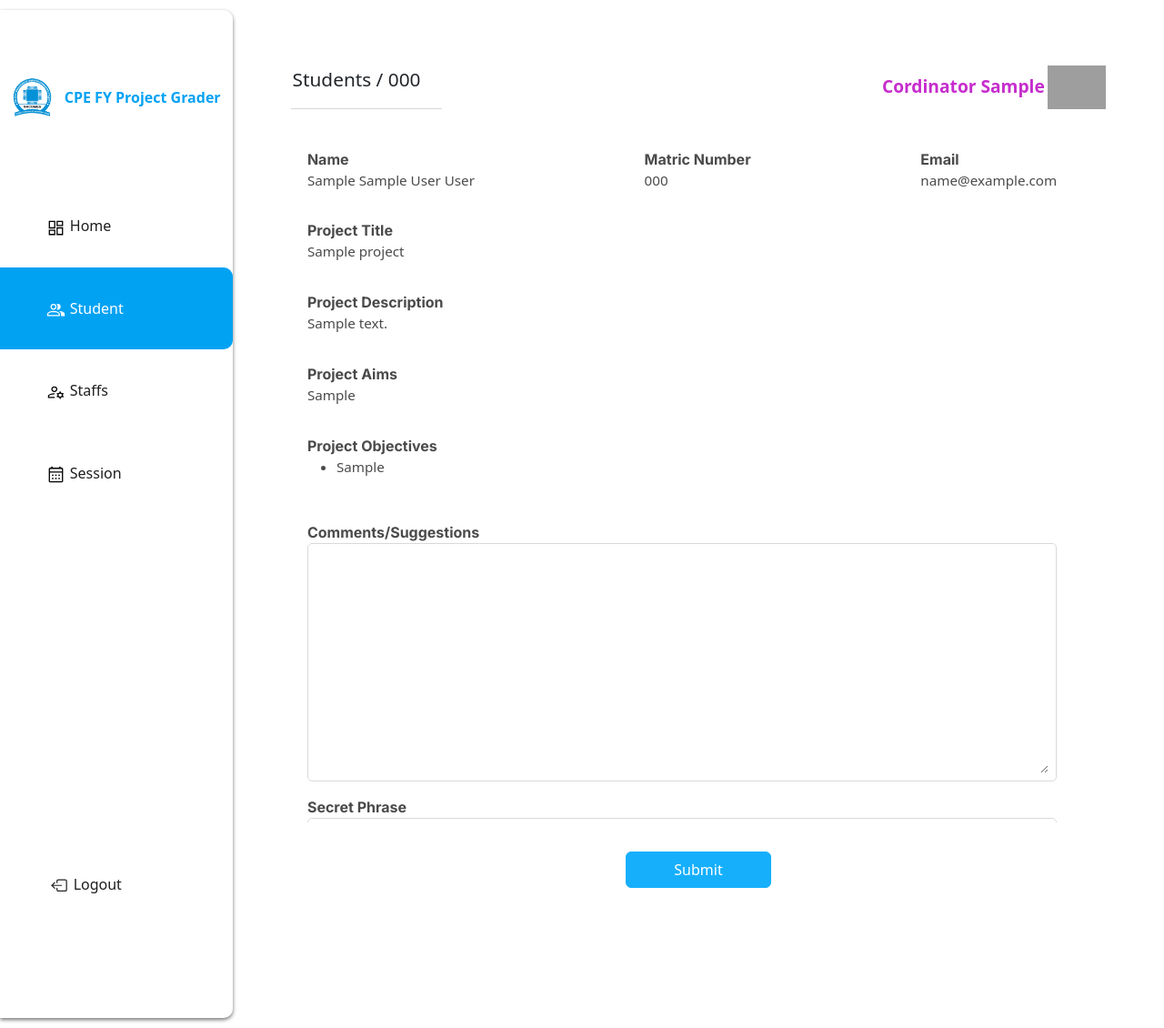
After one commit to Peter-Immanuel/fy-project-grader, a Django app: page /staffs/dashboard/students/00000000-0000-0000-0000-000000000001/ in a window 1280 px wide. The commit adds this page. Shown: the whole page at 91% size. Run offline with Django 3.2, Linux system fonts and the light colour scheme; a user stored in the database is signed in; tables that the repository leaves empty hold one stand-in row (values such as "Sample post"); some libraries are stand-ins or nearby versions; grey boxes are pictures that could not be loaded.

Commit message:
Feat: Added student details form

```diff
--- a/apps/grader/forms.py
+++ b/apps/grader/forms.py
@@ -472,6 +472,20 @@ class ExternalDefenseEvaluationForm(DefenseEvaluationForm):
 
 
 
+class ProjectApprovalForm(forms.Form):
+
+    comment = forms.CharField(widget=forms.Textarea)
+    secret = forms.CharField()
+    approval = forms.BooleanField()
+
+
+    def validate_evaluator(self, staff_profile):
+        return validate_secret(self.cleaned_data.get("secret"), staff_profile.secret)
+
+
+
+
+
 class ChangeTableForm(forms.Form):
     choices = forms.MultipleChoiceField(widget=forms.CheckboxSelectMultiple)
 
--- a/apps/grader/models.py
+++ b/apps/grader/models.py
@@ -245,6 +245,8 @@ class Project(TimeStampModel):
     def __str__(self):
         return f"{self.title} by {self.student.matric_number}"
 
+    def get_objectives(self):
+        return self.objectives.split("-")
 
 class ProjectProposalGrading(TimeStampModel):
     """ Model describing each student's project proposal score """
--- a/apps/grader/urls.py
+++ b/apps/grader/urls.py
@@ -11,13 +11,30 @@ urlpatterns = [
 
 
     # student evaluation links
-    path("students/evaluate/proposal/<uuid:student_id>/", vw.ProposalEvaluationView.as_view(), name="proposal-evaluation"),
-    path("students/evaluate/work-progress/<uuid:student_id>/", vw.WorkProgressEvaluationView.as_view(), name="work-progress-evaluation"),
-    path("students/evaluate/defense/internal/<uuid:student_id>/", vw.InternalDefenseEvaluationView.as_view(), name="internal-defense-evaluation"),
-    path("students/evaluate/defense/external/<uuid:student_id>/", vw.ExternalDefenseEvaluationView.as_view(), name="external-defense-evaluation"),
+    path(
+        "students/evaluate/proposal/<uuid:student_id>/",
+        vw.ProposalEvaluationView.as_view(), name="proposal-evaluation"
+    ),
+    path(
+        "students/evaluate/work-progress/<uuid:student_id>/",
+        vw.WorkProgressEvaluationView.as_view(), name="work-progress-evaluation"
+    ),
+    path(
+        "students/evaluate/defense/internal/<uuid:student_id>/",
+        vw.InternalDefenseEvaluationView.as_view(), name="internal-defense-evaluation"
+    ),
+    path(
+        "students/evaluate/defense/external/<uuid:student_id>/",
+        vw.ExternalDefenseEvaluationView.as_view(), name="external-defense-evaluation"
+    ),
 
 
     path("staffs/dashboard/", vw.DashboardHomeView.as_view(), name="dashboard"),
-    path("staffs/dashboard/students/", vw.DashboardStudentView.as_view(), name="dashboard-student"),
+    path(
+        "staffs/dashboard/students/", vw.DashboardStudentView.as_view(), name="dashboard-student"),
+    path(
+        "staffs/dashboard/students/<uuid:project_id>/",
+        vw.DashboardStudentDetailView.as_view(), name="dashboard-project-details"
+    ),
     path("test/", vw.hello)
 ]
--- a/apps/grader/views.py
+++ b/apps/grader/views.py
@@ -8,7 +8,8 @@ from .forms import (
     WorkProgressEvaluationForm,
     DefenseEvaluationForm,
     ExternalDefenseEvaluationForm,
-    ChangeTableForm,
+    ProjectApprovalForm,
+
 )
 from .models import (
     Student,
@@ -32,6 +33,7 @@ class AuthenicatedBaseView(LoginRequiredMixin, View):
 
     def get_login_url(self):
         return reverse("authentication:login")
+
 
 
 
@@ -388,7 +390,6 @@ class ExternalDefenseEvaluationView(View):
             return render(request, self.template, {"form": form})
 
 
-
 class DashboardHomeView(AuthenicatedBaseView):
 
     admin_template = "components/dashboard/admin-home.html"
@@ -415,13 +416,13 @@ class DashboardHomeView(AuthenicatedBaseView):
                 "approved_topics":projects.filter(supervisor_approval=True).count(),
                 "total_staffs":staff_list.filter(staff_type="Supervisor_and_Evaluator").count(),
                 "total_evaluators":staff_list.count(),
+                "dashboard_title":"Home",
                 "dashboard_user":f"Cordinator {staff.first_name}",
             }
             return render(request, self.admin_template, context)
 
         else:
             return redirect("grader:dashboard-student")
-
 
 
 class DashboardStudentView(AuthenicatedBaseView):
@@ -442,7 +443,7 @@ class DashboardStudentView(AuthenicatedBaseView):
             context.update({
                 "navs": [
                     (False, "dashboard.svg", reverse("grader:dashboard"), "Home"),
-                    (True, "group_white.svg", reverse("grader:dashboard-student"), "Student"),
+                    (True, "group_white.svg", reverse("grader:dashboard-student"), "My Student"),
                     (False, "staff.svg", "link", "Staffs"),
                     (False, "calendar.svg", "link", "Session"),
                 ],
@@ -463,8 +464,48 @@ class DashboardStudentView(AuthenicatedBaseView):
 
 
 
+class DashboardStudentDetailView(AuthenicatedBaseView):
+
+    form = ProjectApprovalForm
+    template = "components/dashboard/project-details.html"
+
+
+    def get(self, request, project_id, *args, **kwargs):
+
+        project = Project.objects.get(id=project_id)
+        staff = self.request.user.profile
+        if self.request.user.is_superuser:
+            context = {
+                "navs": [
+                    (False, "dashboard.svg", "link", "Home"),
+                    (True, "group_white.svg", "link", "Student"),
+                    (False, "staff.svg", "link", "Staffs"),
+                    (False, "calendar.svg", "link", "Session"),
+                ],
+                "project":project,
+                "form":self.form(),
+                "objectives":project.get_objectives(),
+                "dashboard_title":"Students",
+                "dashboard_user":f"Cordinator {staff.first_name}",
+            }
+
+        else:
+            context = {
+                "navs": [
+                    (True, "group_white.svg", "link", "Student"),
+                ],
+                "project":project,
+                "form":self.form(),
+                "objectives":project.get_objectives(),
+                "dashboard_title":"Students",
+                "dashboard_user":f"Supervisor {staff.first_name}",
+            }
+
+        return render(request, self.template, context)
 
 def hello(request):
+
+    form = ProjectApprovalForm()
     context = {
         "navs": [
             (True, "dashboard.svg", "link", "Home"),
@@ -472,12 +513,10 @@ def hello(request):
             (False, "staff.svg", "link", "Staffs"),
             (False, "calendar.svg", "link", "Session"),
         ],
-        "total_students":70,
-        "approved_topics": 67,
-        "total_staffs":9,
-        "total_evaluators":15,
+        # "project":my_project,
+        "form":form,
         "dashboard_title":"Students",
         "dashboard_user":"Supervisor",
 
     }
-    return render(request, "components/dashboard/table.html", context)
+    return render(request, "components/dashboard/project-details.html", context)
--- /dev/null
+++ b/static/styles/components/dashboard/project-details.css
@@ -0,0 +1,48 @@
+.student-details-wrapper{
+    /* border: 1px solid red; */
+    width: 100%;
+    height: 68vh;
+    overflow-y: auto;
+    padding: 3% 6% 3% 2%;
+    margin-right: 3%;
+    margin-top: 1rem;
+    border-radius: 10px;
+}
+
+.student-details-content{
+
+}
+
+
+.property-row{
+    /* border: 1px solid green; */
+    justify-content: space-between;
+}
+
+.property-item{
+    color: rgba(0, 0, 0, 0.708);
+    font-family: "Inter" sans-serif;
+    font-size: 0.95rem;
+}
+
+.property-title{
+    font-weight: 700;
+    font-family: "Inter";
+    font-size: 1rem;
+
+    color: rgba(0, 0, 0, 0.708);
+}
+
+.input-border{
+    border: 0.5px solid #D9D9D9;
+    border-radius: 5px;
+    display: flex;
+    align-items: center;
+    padding: 8px;
+}
+
+#id_comment, #id_secret{
+    width: 100%;
+    outline: none;
+    border: none;
+}
--- a/templates/components/dashboard/base.html
+++ b/templates/components/dashboard/base.html
@@ -21,6 +21,6 @@
     </main>
 
     <script src="{% static "js/bootstrap.min.js"%}"></script>
-    {% comment %} <script src="https://cdn.jsdelivr.net/npm/bootstrap@5.3.0/dist/js/bootstrap.bundle.min.js" integrity="sha384-geWF76RCwLtnZ8qwWowPQNguL3RmwHVBC9FhGdlKrxdiJJigb/j/68SIy3Te4Bkz" crossorigin="anonymous"></script> {% endcomment %}
+    <script src="https://cdn.jsdelivr.net/npm/bootstrap@5.3.0/dist/js/bootstrap.bundle.min.js" integrity="sha384-geWF76RCwLtnZ8qwWowPQNguL3RmwHVBC9FhGdlKrxdiJJigb/j/68SIy3Te4Bkz" crossorigin="anonymous"></script>
 </body>
 </html>
--- /dev/null
+++ b/templates/components/dashboard/project-details.html
@@ -0,0 +1,141 @@
+{% extends 'components/dashboard/home.html' %}
+{% load static %}
+
+
+{% block additional_styles %}
+    <link rel="stylesheet" href="{% static "styles/components/dashboard/project-details.css" %}">
+    <link rel="stylesheet" href="{% static "styles/components/button.css" %}">
+{% endblock additional_styles %}
+
+{% block dashboard_title %}
+    Students / {{project.student.matric_number}}
+{% endblock dashboard_title %}
+
+{% block dashboard_user %}
+    {{dashboard_user}}
+{% endblock dashboard_user %}
+
+
+{% block dashboard_content %}
+    <form action="" method="post" class="table-section">
+        {% csrf_token %}
+        <div class="student-details-wrapper d-flex flex-column">
+            <div class="student-details-content">
+            <div class="property-row d-flex">
+                <div class="property-item d-flex flex-column">
+                    <div class="property-title">
+                        Name
+                    </div>
+                    <div class="property">
+                        {{project.student.get_name}}
+                    </div>
+                </div>
+
+                <div class="property-item d-flex flex-column">
+                    <div class="property-title">
+                        Matric Number
+                    </div>
+                    <div class="property">
+                        {{project.student.matric_number}}
+                    </div>
+                </div>
+
+                <div class="property-item d-flex flex-column">
+                    <div class="property-title">
+                        Email
+                    </div>
+                    <div class="property">
+                        {{project.student.email}}
+                    </div>
+                </div>
+            </div>
+
+            <div class="space-y"></div>
+            <div class="property-row d-flex">
+                <div class="property-item d-flex flex-column">
+                    <div class="property-title">
+                        Project Title
+                    </div>
+                    <div class="property">
+                        {{project.title}}
+                    </div>
+                </div>
+            </div>
+
+            <div class="space-y"></div>
+            <div class="property-row d-flex">
+                <div class="property-item d-flex flex-column">
+                    <div class="property-title">
+                        Project Description
+                    </div>
+                    <div class="property">
+                        {{project.description}}
+                    </div>
+                </div>
+            </div>
+
+            <div class="space-y"></div>
+            <div class="property-row d-flex">
+                <div class="property-item d-flex flex-column">
+                    <div class="property-title">
+                        Project Aims
+                    </div>
+                    <div class="property">
+                        {{project.aims}}
+                    </div>
+                </div>
+            </div>
+
+            <div class="space-y"></div>
+
+            <div class="property-row d-flex">
+                <div class="property-item d-flex flex-column">
+                    <div class="property-title">
+                        Project Objectives
+                    </div>
+                    <div class="property">
+                        <ul>
+                            {% for objective in objectives%}
+                                <li>{{objective}}</li>
+                            {% endfor %}
+                        </ul>
+                    </div>
+                </div>
+            </div>
+
+            <div class="space-y"></div>
+
+
+            <div class="form-group d-flex flex-column mb-3">
+                <div class="property-title d-flex">
+                    Comments/Suggestions
+                </div>
+                <div class="input-border">
+                    {{form.comment}}
+                </div>
+            </div>
+
+            <div class="form-group d-flex flex-column mb-3">
+                <div class="property-title d-flex ">
+                    Secret Phrase
+                </div>
+                <div class="input-border">
+                    {{form.secret}}
+                </div>
+            </div>
+
+            <div class="form-group d-flex flex-row mr-3">
+                <div class="property-title d-flex">
+                    Approve Topic
+                </div>
+                <div class="space-x"></div>
+                {{form.approval}}
+            </div>
+            </div>
+        </div>
+        <div class="space-y"></div>
+        {% include 'components/button.html'  with value="Submit" %}
+    </form>
+
+
+{% endblock dashboard_content %}
```
Also changed, not shown: templates/components/dashboard/table.html (+3 -4 lines).
